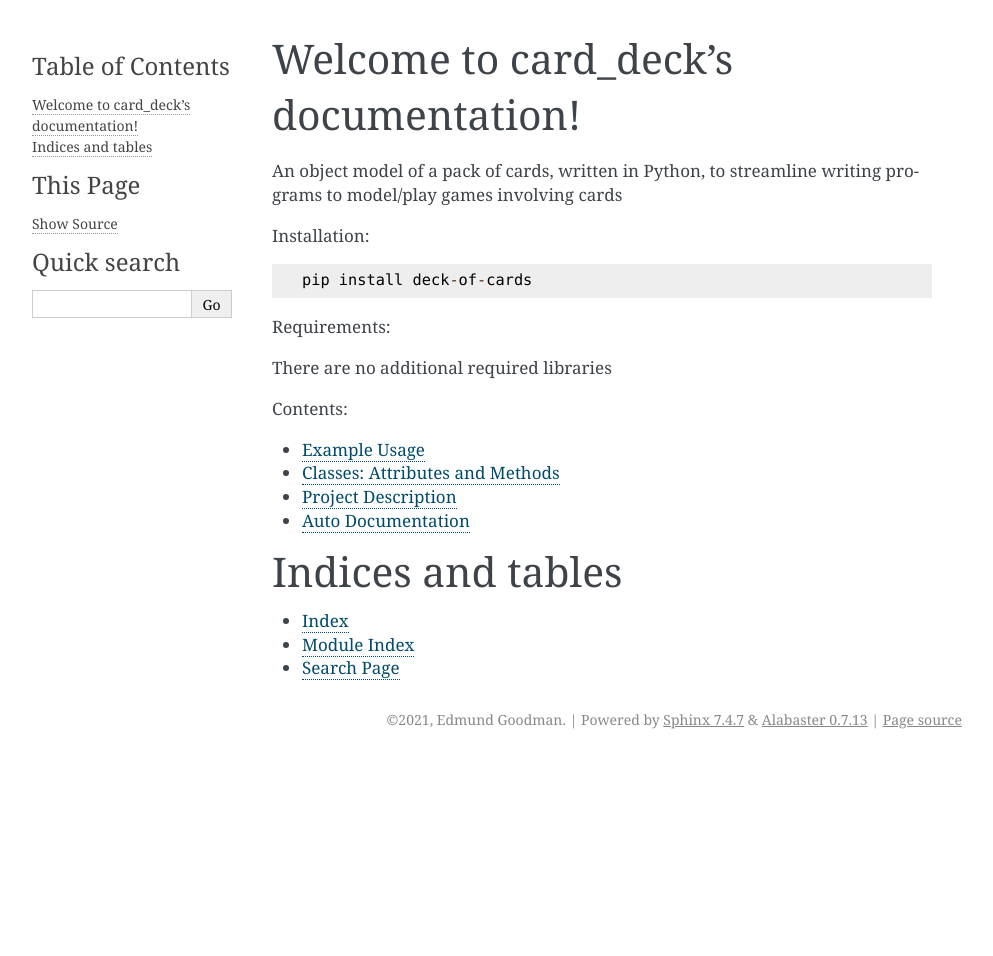
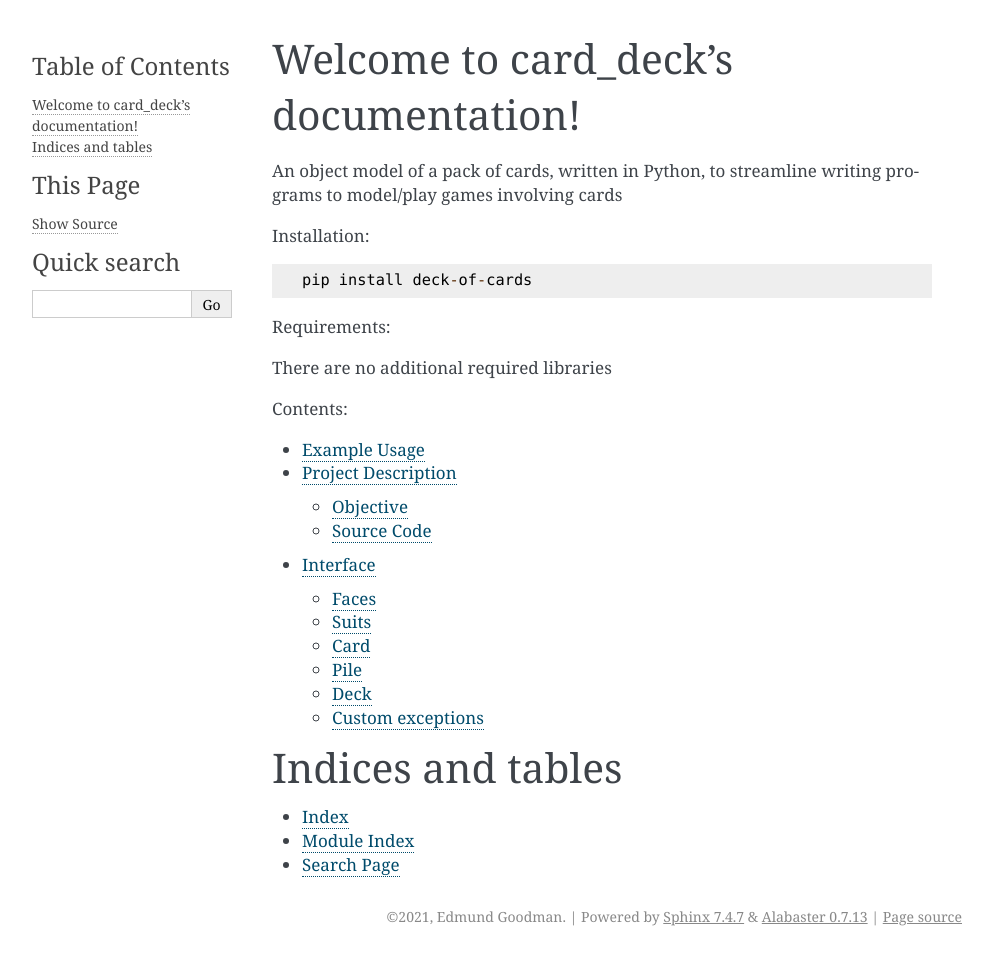
Before and after one commit to EdmundGoodman/card_deck, a Sphinx documentation site: the page built from source/index.rst, in a window 1280 px wide. Shown: the whole page, without its empty margins (148-1141 px from the left). Built offline with Sphinx 7.4.7, drawn with Linux system fonts in a browser that asks for light colours; before the commit the page ends 900 px from its top, so only the background shows below that.

Commit message:
Continued making readthedocs

```diff
--- a/source/autodoc.rst
+++ b/source/autodoc.rst
@@ -2,12 +2,14 @@
     :format: html
 
 
-Auto Documentation
-====================
+Interface
+=========
 
 .. automodule:: card_deck
 
 
+Faces
+-----
 
 .. autoclass:: Faces
     :members:
@@ -17,7 +19,8 @@ Auto Documentation
 
 
 
-:raw-html:`<br />`
+Suits
+-----
 
 .. autoclass:: Suits
     :members:
@@ -27,7 +30,8 @@ Auto Documentation
 
 
 
-:raw-html:`<br />`
+Card
+----
 
 .. autoclass:: Card
     :members:
@@ -37,7 +41,8 @@ Auto Documentation
 
 
 
-:raw-html:`<br />`
+Pile
+----
 
 .. autoclass:: Pile
     :members:
@@ -47,7 +52,8 @@ Auto Documentation
 
 
 
-:raw-html:`<br />`
+Deck
+----
 
 .. autoclass:: Deck
     :members:
@@ -59,7 +65,8 @@ Auto Documentation
 
 
 
-:raw-html:`<br />`
+Custom exceptions
+-----------------
 
 .. autoexception:: CardError
     :show-inheritance:
--- a/source/classes_methods.rst
+++ /dev/null
@@ -1,2 +0,0 @@
-Classes: Attributes and Methods
-===============================
--- a/source/index.rst
+++ b/source/index.rst
@@ -24,7 +24,6 @@ There are no additional required libraries
    :caption: Contents:
 
    usage
-   classes_methods
    project
    autodoc
 
```
Also changed, not shown: source/project.rst (+10 -0 lines).
